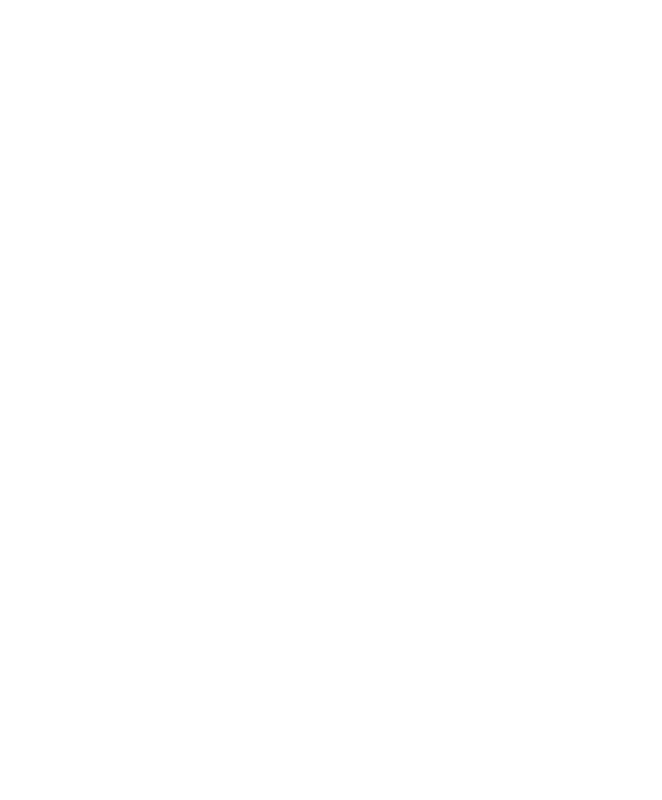
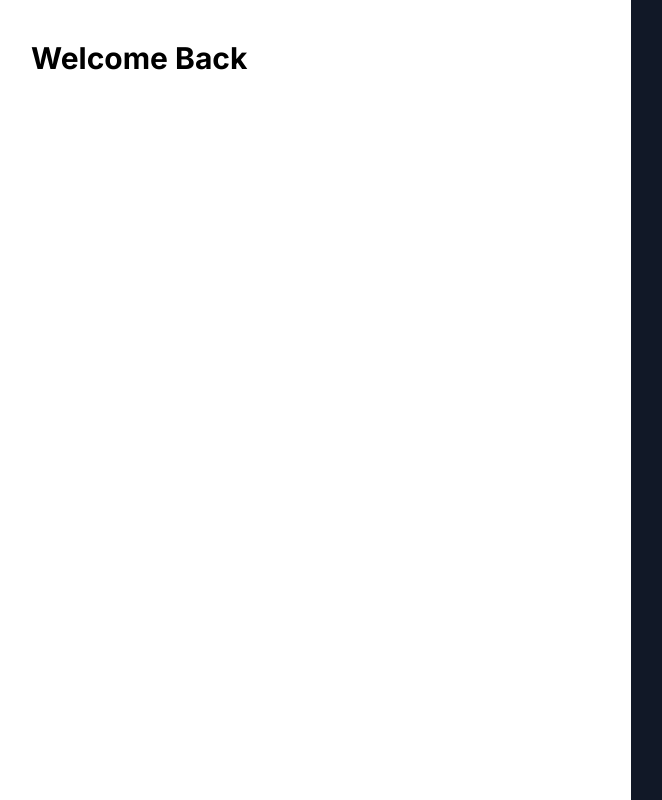
Before and after one commit to Okeke-Divine/portfolia, a Next.js app: page /signup in a window 1280 px wide. Shown: the whole page, without its empty margins (9-671 px from the left). Built offline with nearby package versions, Linux system fonts and the light colour scheme.

Commit message:
Updated the registration ui

```diff
--- a/src/app/globals.css
+++ b/src/app/globals.css
@@ -1,3 +1,9 @@
 @tailwind base;
 @tailwind components;
 @tailwind utilities;
+
+@layer base{
+    h1{
+        @apply text-3xl font-bold;
+    }
+}
--- a/src/app/signup/page.jsx
+++ b/src/app/signup/page.jsx
@@ -7,8 +7,12 @@
         <>
         <div>
             <div className="grid grid-cols-1 md:grid-cols-2">
-                <div></div>
-                <div></div>
+                <div>
+                    <div className="px-10 py-10">
+                        <h1>Welcome Back</h1>
+                    </div>
+                </div>
+                <div className="bg-gray-900 min-h-[100vh]"></div>
             </div>
         </div>
         </>
--- a/tailwind.config.js
+++ b/tailwind.config.js
@@ -18,6 +18,6 @@
     require('daisyui')
   ],
   daisyui: {
-    theme: false
+    themes: [], // false: only light + dark | true: all themes | array: specific themes like this ["light", "dark", "cupcake"]
   }
 };
```
